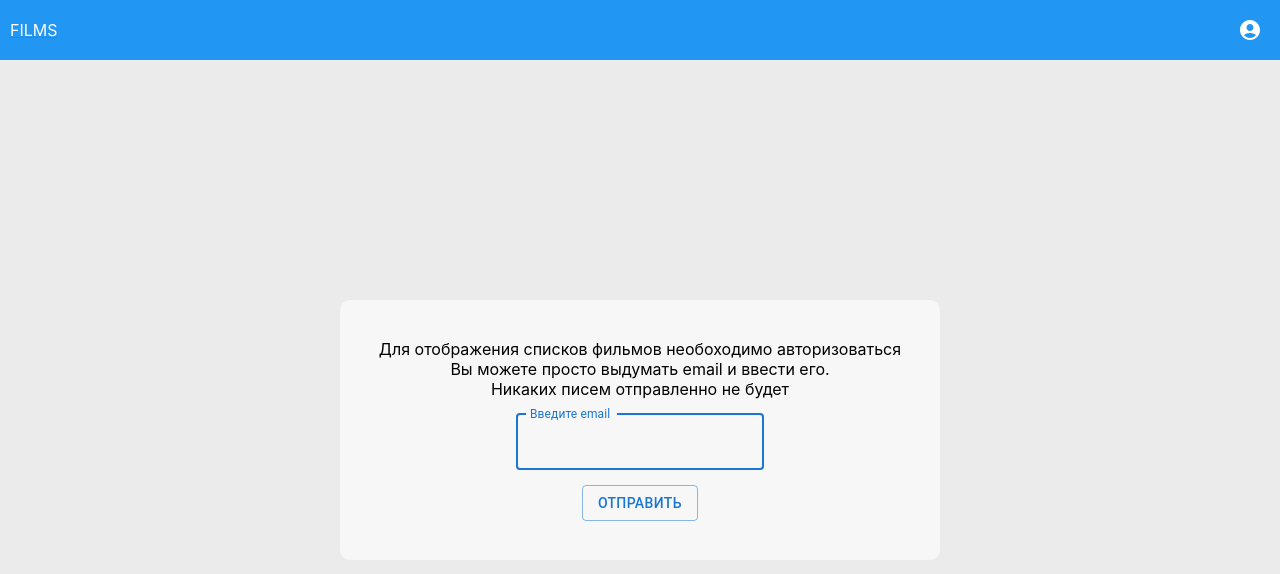
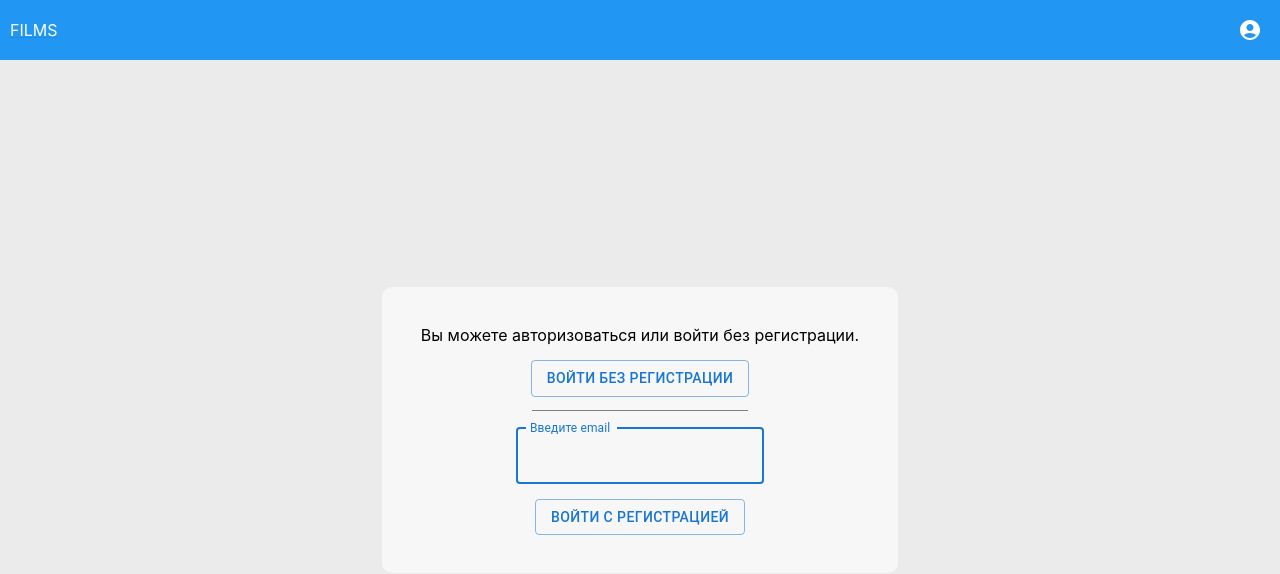
Before and after one commit to GeorgeSemenov/films-rect, a React (Create React App) app: page / in a window 1280 px wide. Shown: the top 574 px of the page. Built offline with nearby package versions, Linux system fonts and the light colour scheme.

Commit message:
feat: add button to authorize without registration

```diff
--- a/src/API/api.ts
+++ b/src/API/api.ts
@@ -14,9 +14,3 @@ export const api = createApi({
   tagTypes: ["genres", "film", "films"],
   endpoints: () => ({}),
 });
-
-/*Что будем подгружать
-/movie/{id}
-/movie/search
-/movie/possible-values-by-field (жонры)
-*/
--- a/src/API/films/index.tsx
+++ b/src/API/films/index.tsx
@@ -16,15 +16,11 @@ const filmsApi = api.injectEndpoints({
         if (searchQuery) {
           return `${searchFilmsQueryUrl}?page=${page}&limit=${filmsLimit}&query=${searchQuery}`;
         }
-        //https://api.kinopoisk.dev/v1.4/movie?page=1&limit=10&genres.name=
-        // genres.name=+драма&genres.name=+криминал
-        let genresQuery = "";
-        for (const checkedGenre of checkedGenres) {
-          genresQuery += `&genres.name=${checkedGenre.name}`;
-        }
-        console.warn(
-          `zapros=${`${FILMS_RELATIVE_URL}?page=${page}&filmsLimit=${filmsLimit}${genresQuery}`}`
+        const genresQuery = checkedGenres.reduce(
+          (cur, next) => (cur += `&genres.name=${next.name}`),
+          ""
         );
+
         return `${FILMS_RELATIVE_URL}?page=${page}&filmsLimit=${filmsLimit}${genresQuery}`;
       },
     }),
--- a/src/components/LoginWindow/index.tsx
+++ b/src/components/LoginWindow/index.tsx
@@ -15,10 +15,7 @@ export default function LoginWindow() {
   const [isCorrectInput, setIsCorrectInput] = useState(true);
   const [email, setEmail] = useState("");
   const [, setCookie] = useCookies([cookiesNames.isAuthorized]);
-  return (
-    <form
-      className="login-form"
-      onSubmit={(e) => {
+  function onSubmit(e: React.FormEvent<HTMLFormElement>) {
     e.preventDefault();
     const answer = isEmailCorrect(email);
     setIsCorrectInput(answer);
@@ -26,15 +23,22 @@ export default function LoginWindow() {
       setCookie(cookiesNames.isAuthorized, true, { maxAge: 3600 * 24 });
       setCookie(cookiesNames.email, email, { maxAge: 3600 * 24 });
     }
-      }}
-    >
+  }
+  return (
+    <form className="login-form" onSubmit={onSubmit}>
       <div className="login-form__wrapper">
         <span className="login-form__header">
-          Для отображения списков фильмов необоходимо авторизоваться
-          <br />
-          Вы можете просто выдумать email и ввести его. <br />
-          Никаких писем отправленно не будет
+          Вы можете авторизоваться или войти без регистрации.
         </span>
+        <Button
+          type="submit"
+          variant="outlined"
+          color="primary"
+          className="login-form__send-button_with-mb"
+        >
+          Войти без регистрации
+        </Button>
+
         <TextField
           inputRef={inputRef}
           name="email"
@@ -61,7 +65,7 @@ export default function LoginWindow() {
           color="primary"
           className="login-form__send-button"
         >
-          Отправить
+          Войти с регистрацией
         </Button>
       </div>
     </form>
--- a/src/components/LoginWindow/styles.scss
+++ b/src/components/LoginWindow/styles.scss
@@ -26,4 +26,22 @@
     margin-top: -10px;
     margin-bottom: 10px;
   }
+
+  .login-form__send-button {
+    position: relative;
+    &_with-mb {
+      margin-bottom: 31px;
+
+      &:after {
+        content: "";
+        background-color: gray;
+        width: 100%;
+        height: 1px;
+        display: block;
+        position: absolute;
+        bottom: -15px;
+        left: 0;
+      }
+    }
+  }
 }
```
Lines whose indentation alone changed are shown as unchanged.
